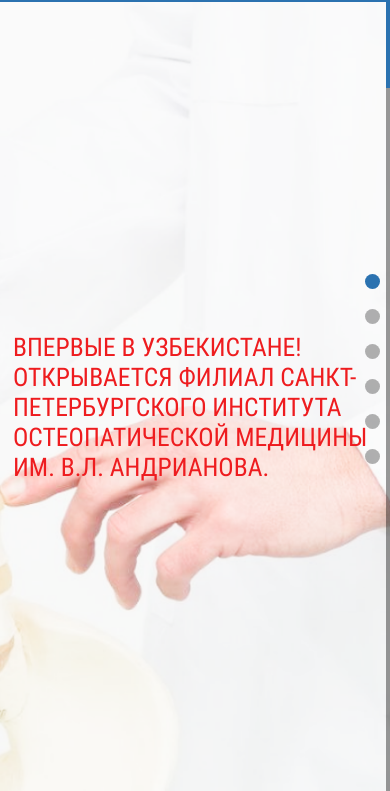
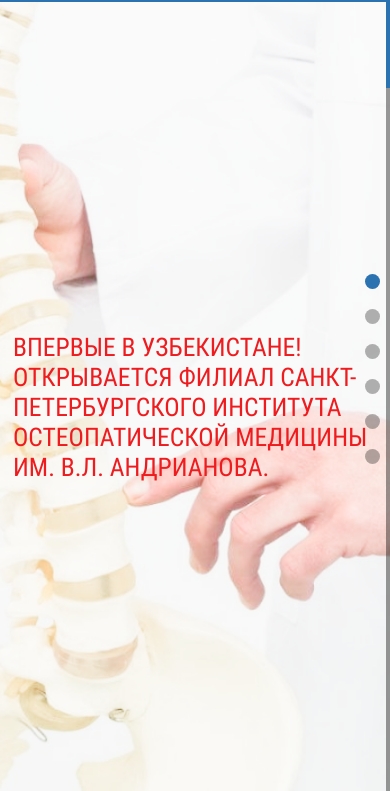
Before and after one commit to fauztdin0ff/osteo, a plain HTML site: page index.html in a window 390 px wide. Shown: the part 53-844 px from the top of the page. Drawn offline with nearby package versions, Linux system fonts and the light colour scheme.

Commit message:
Update style.css

```diff
--- a/style/style.css
+++ b/style/style.css
@@ -582,7 +582,7 @@ img {
 }
 @media (max-width: 600px) {
 	.content-screen__1 {
-		background: url("../images/screen1/bg.png") right/cover no-repeat;
+		background: url("../images/screen1/bg.png") center/cover no-repeat;
 	}
 }
 .content-screen__body {
```
